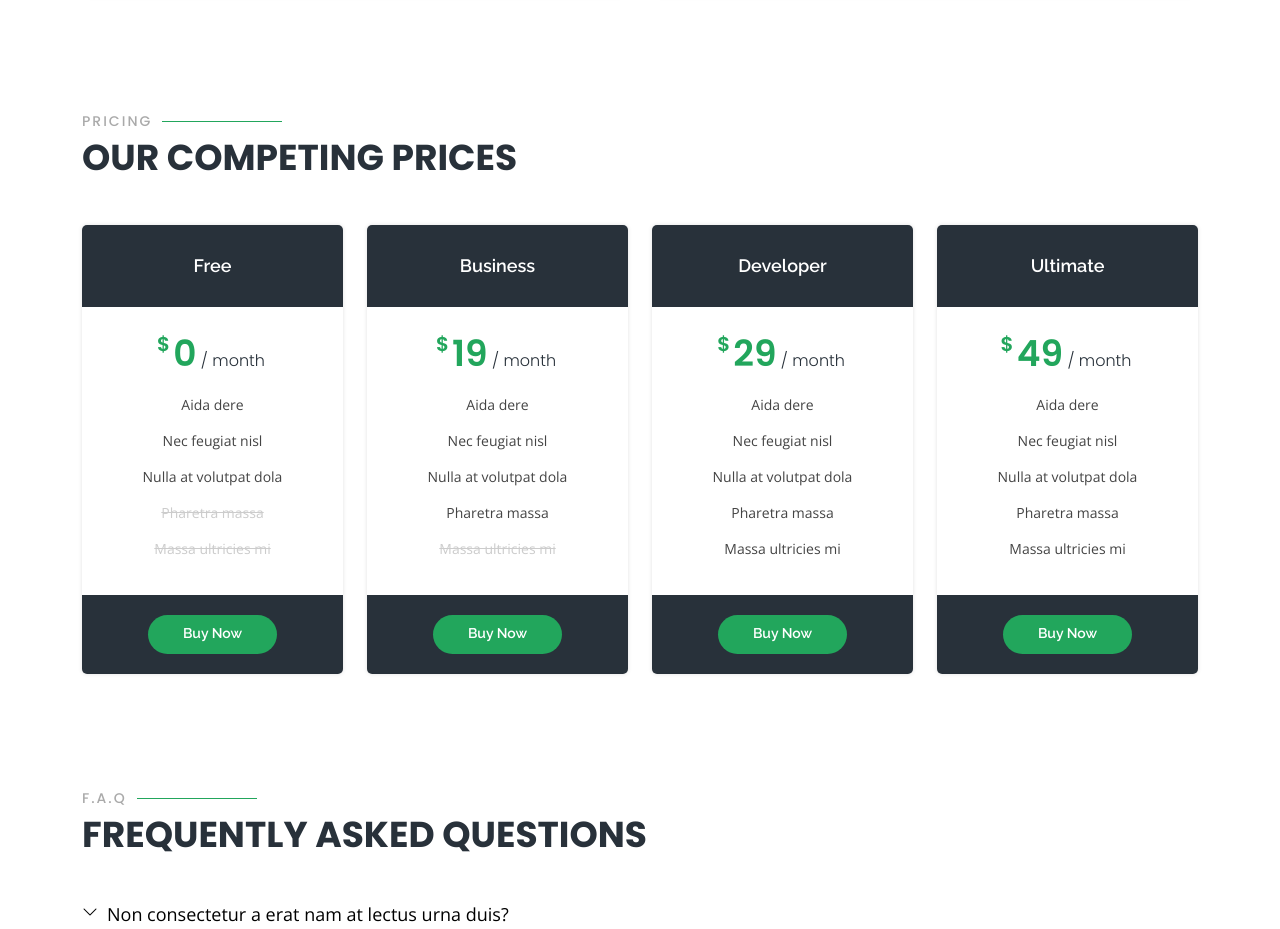
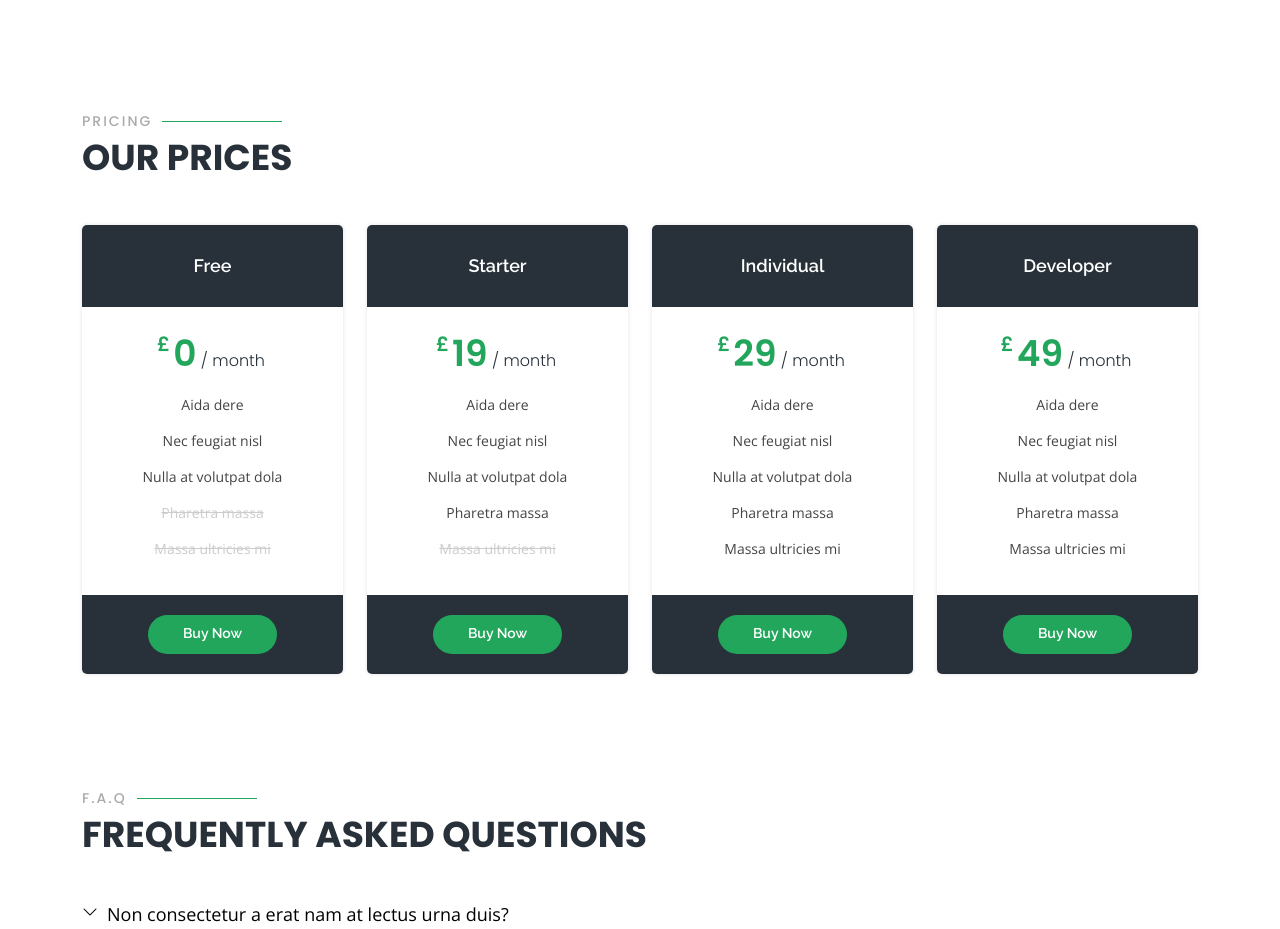
Before and after one commit to drofnatS/EasyFlo, a plain HTML site: page index.html in a window 1280 px wide. Shown: the part 1543-2472 px from the top of the page. Drawn offline with nearby package versions, Linux system fonts and the light colour scheme.

Commit message:
Pricing updates

```diff
--- a/index.html
+++ b/index.html
@@ -587,7 +587,7 @@
 
         <div class="section-title" data-aos="zoom-out">
           <h2>Pricing</h2>
-          <p>Our Competing Prices</p>
+          <p>Our Prices</p>
         </div>
 
         <div class="row">
@@ -595,7 +595,7 @@
           <div class="col-lg-3 col-md-6">
             <div class="box" data-aos="zoom-in">
               <h3>Free</h3>
-              <h4><sup>$</sup>0<span> / month</span></h4>
+              <h4><sup>£</sup>0<span> / month</span></h4>
               <ul>
                 <li>Aida dere</li>
                 <li>Nec feugiat nisl</li>
@@ -611,8 +611,8 @@
 
           <div class="col-lg-3 col-md-6 mt-4 mt-md-0">
             <div class="box" data-aos="zoom-in" data-aos-delay="100">
-              <h3>Business</h3>
-              <h4><sup>$</sup>19<span> / month</span></h4>
+              <h3>Starter</h3>
+              <h4><sup>£</sup>19<span> / month</span></h4>
               <ul>
                 <li>Aida dere</li>
                 <li>Nec feugiat nisl</li>
@@ -628,8 +628,8 @@
 
           <div class="col-lg-3 col-md-6 mt-4 mt-lg-0">
             <div class="box" data-aos="zoom-in" data-aos-delay="200">
-              <h3>Developer</h3>
-              <h4><sup>$</sup>29<span> / month</span></h4>
+              <h3>Individual</h3>
+              <h4><sup>£</sup>29<span> / month</span></h4>
               <ul>
                 <li>Aida dere</li>
                 <li>Nec feugiat nisl</li>
@@ -646,8 +646,8 @@
           <div class="col-lg-3 col-md-6 mt-4 mt-lg-0">
             <div class="box" data-aos="zoom-in" data-aos-delay="300">
               <!-- <span class="advanced">Advanced</span> -->
-              <h3>Ultimate</h3>
-              <h4><sup>$</sup>49<span> / month</span></h4>
+              <h3>Developer</h3>
+              <h4><sup>£</sup>49<span> / month</span></h4>
               <ul>
                 <li>Aida dere</li>
                 <li>Nec feugiat nisl</li>
```
